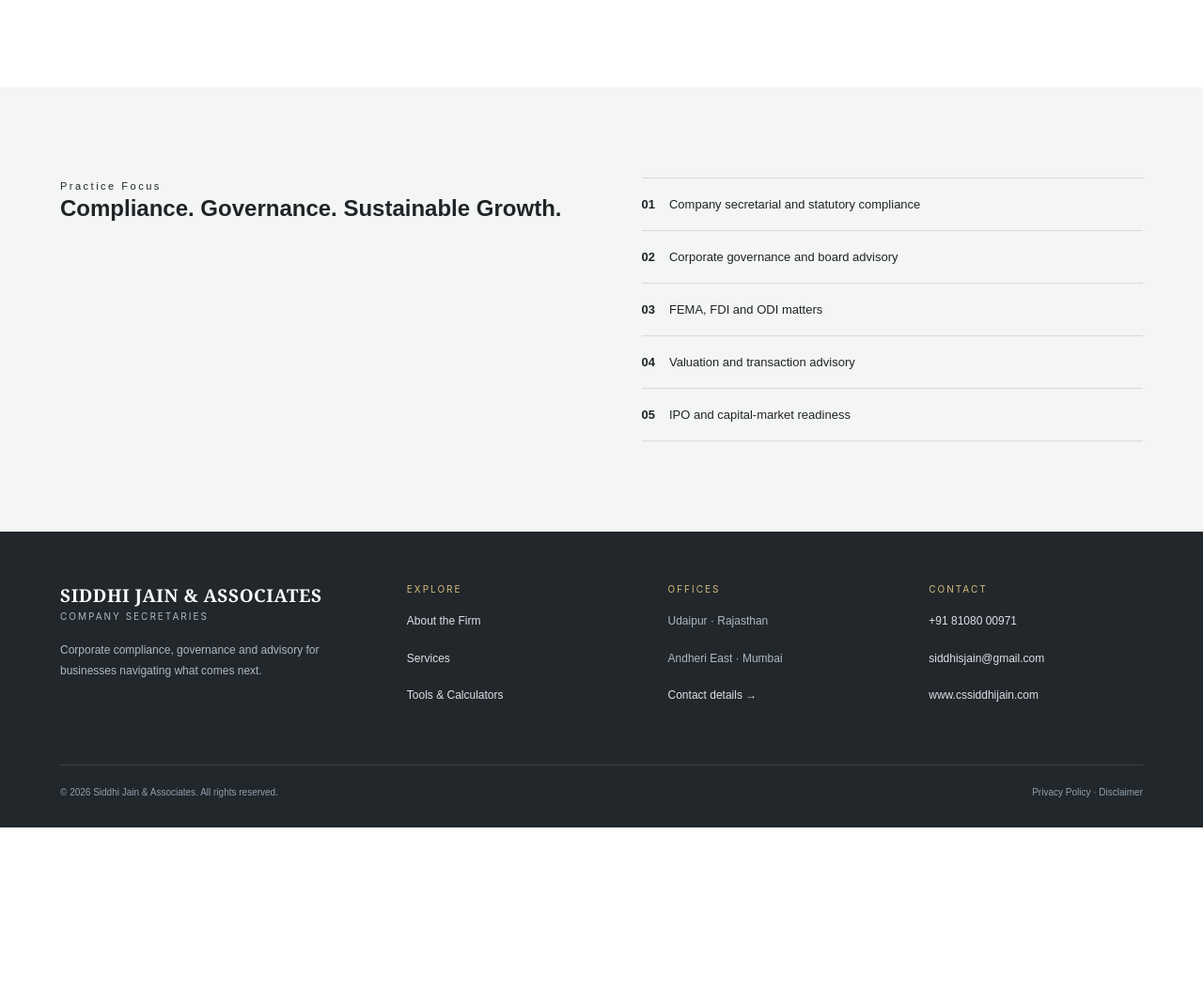
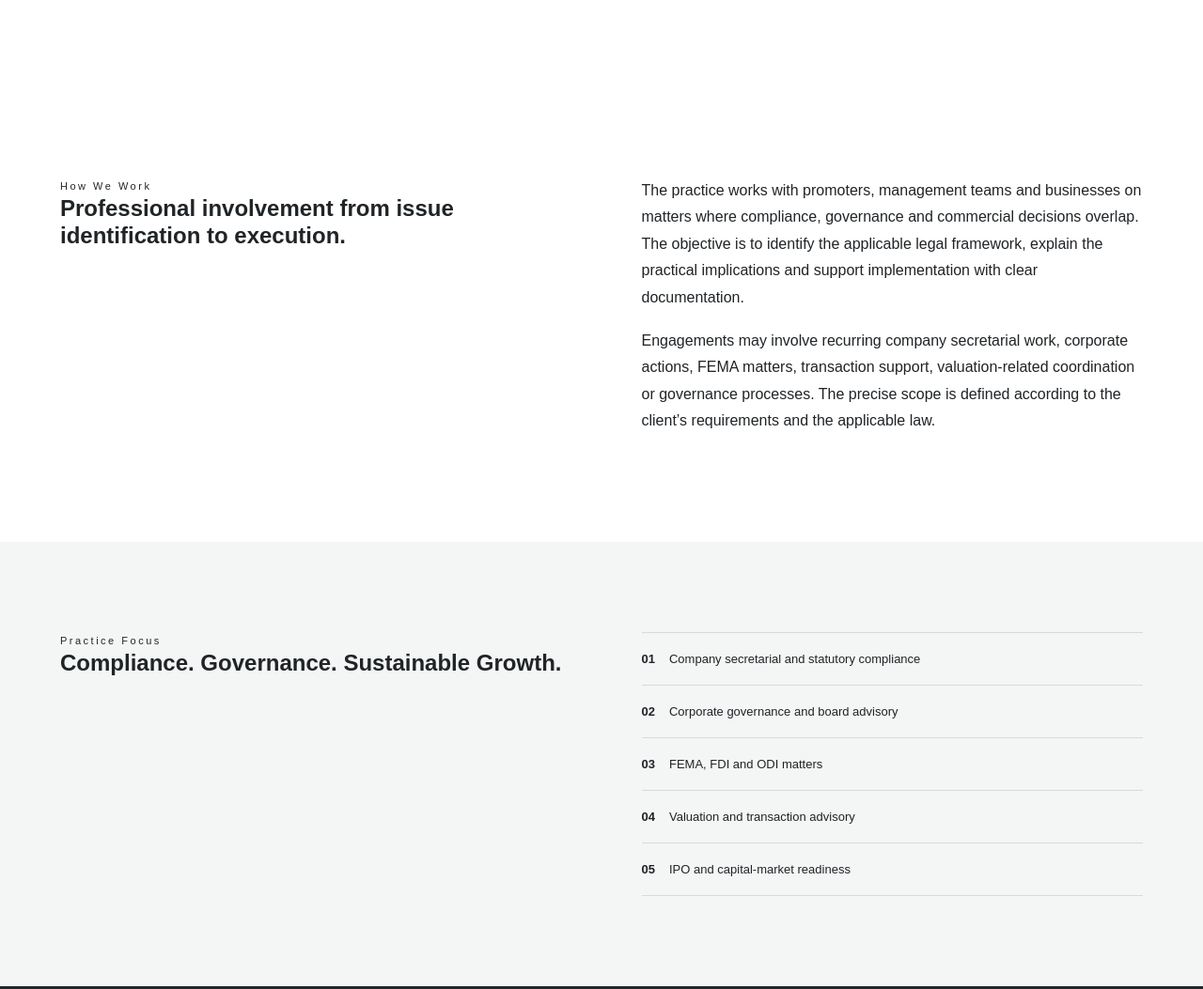
Before and after one commit to admin-whogotwho/siddhijain-associates, a plain HTML site: page about.html in a window 1280 px wide. Shown: the part 878-1931 px from the top of the page at 94% size. Before the commit the page ends 1759 px from the top, so only its background shows below. Drawn offline with Linux system fonts and the light colour scheme.

Commit message:
SEO: strengthen About page content

```diff
--- a/about.html
+++ b/about.html
@@ -52,7 +52,7 @@
 
 <section class="page-hero"><div class="container"><div class="breadcrumb">Home / About</div><div class="eyebrow">About the Firm</div><h1>Professional advice with<br><em>clarity and perspective.</em></h1><p class="lead">Siddhi Jain & Associates is a peer-reviewed practice of Company Secretaries focused on compliance, governance and corporate advisory.</p></div></section>
 <section class="section"><div class="container two-col"><div><div class="eyebrow">Our Philosophy</div><h2>Technical accuracy is the starting point. Useful advice is the objective.</h2></div><div><p>Businesses rarely need a professional only to complete a filing. They need someone who can understand the issue, identify the applicable framework, explain the implications and help management move forward.</p><p>The practice is designed around that principle: direct professional involvement, structured processes and advice that connects regulatory requirements with commercial decisions.</p></div></div></section>
-<section class="section ivory"><div class="container two-col"><div><div class="eyebrow">Practice Focus</div><h2>Compliance. Governance. Sustainable Growth.</h2></div><div class="checklist"><div class="check"><b>01</b><span>Company secretarial and statutory compliance</span></div><div class="check"><b>02</b><span>Corporate governance and board advisory</span></div><div class="check"><b>03</b><span>FEMA, FDI and ODI matters</span></div><div class="check"><b>04</b><span>Valuation and transaction advisory</span></div><div class="check"><b>05</b><span>IPO and capital-market readiness</span></div></div></div></section>
+<section class="section"><div class="container two-col"><div><div class="eyebrow">How We Work</div><h2>Professional involvement from issue identification to execution.</h2></div><div><p>The practice works with promoters, management teams and businesses on matters where compliance, governance and commercial decisions overlap. The objective is to identify the applicable legal framework, explain the practical implications and support implementation with clear documentation.</p><p>Engagements may involve recurring company secretarial work, corporate actions, FEMA matters, transaction support, valuation-related coordination or governance processes. The precise scope is defined according to the client’s requirements and the applicable law.</p></div></div></section><section class="section ivory"><div class="container two-col"><div><div class="eyebrow">Practice Focus</div><h2>Compliance. Governance. Sustainable Growth.</h2></div><div class="checklist"><div class="check"><b>01</b><span>Company secretarial and statutory compliance</span></div><div class="check"><b>02</b><span>Corporate governance and board advisory</span></div><div class="check"><b>03</b><span>FEMA, FDI and ODI matters</span></div><div class="check"><b>04</b><span>Valuation and transaction advisory</span></div><div class="check"><b>05</b><span>IPO and capital-market readiness</span></div></div></div></section>
 
 <footer><div class="container">
 <div class="footer-grid">
```
